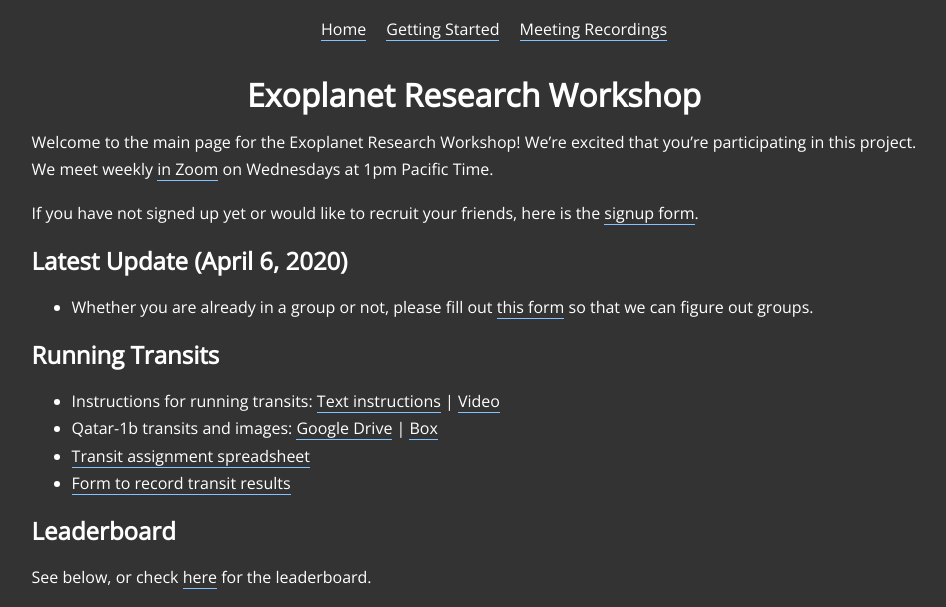
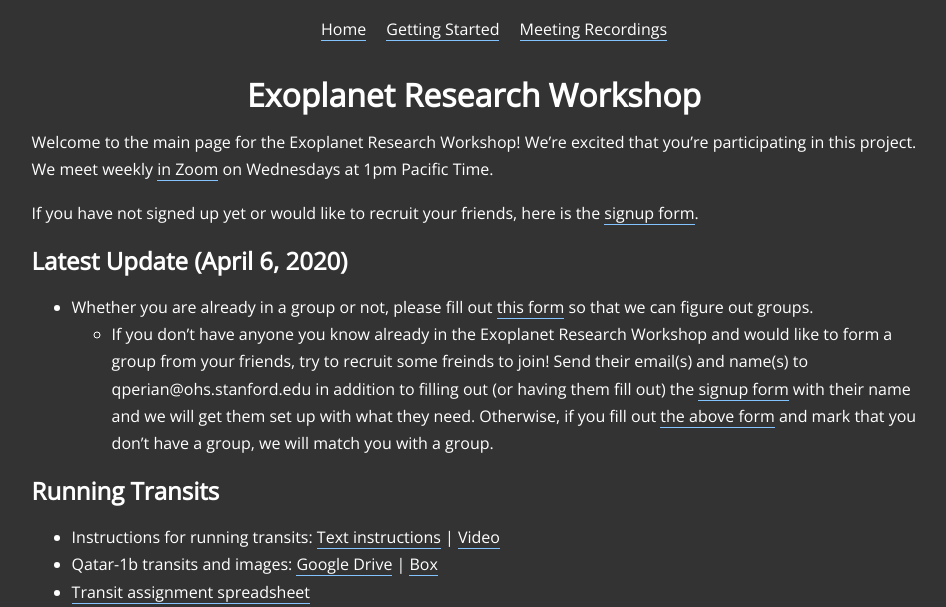
Before and after one commit to paigeyeung/exoplanetresearchworkshop, a Jekyll site: the page built from index.md, in a window 1280 px wide. Shown: the top 607 px of the page, without its empty margins (166-1112 px from the left). Built offline with Jekyll 4.4.1, drawn with Linux system fonts in a browser that asks for light colours; grey boxes are pictures that could not be loaded.

Commit message:
Update index.md

```diff
--- a/index.md
+++ b/index.md
@@ -12,6 +12,7 @@ If you have not signed up yet or would like to recruit your friends, here is the
 ## Latest Update (April 6, 2020)
 
 * Whether you are already in a group or not, please fill out [this form](https://docs.google.com/forms/d/e/1FAIpQLSf549CDUdYCOVv7XSJY26KR9J83XYTHY-z7NHrbZQfv456u4g/viewform?usp=sf_link){:target="_blank"} so that we can figure out groups.
+    * If you don't have anyone you know already in the Exoplanet Research Workshop and would like to form a group from your friends, try to recruit some freinds to join! Send their email(s) and name(s) to qperian@ohs.stanford.edu in addition to filling out (or having them fill out) the [signup form](https://docs.google.com/forms/d/e/1FAIpQLSdYdnDFFS7MinZQbgGAxN3ULTTshf0Q3tvWsC1YjVQKXwWkeQ/viewform?usp=send_form){:target="_blank"} with their name and we will get them set up with what they need. Otherwise, if you fill out [the above form](https://docs.google.com/forms/d/e/1FAIpQLSf549CDUdYCOVv7XSJY26KR9J83XYTHY-z7NHrbZQfv456u4g/viewform?usp=sf_link){:target="_blank"} and mark that you don't have a group, we will match you with a group.
 
 ## Running Transits
 
```
